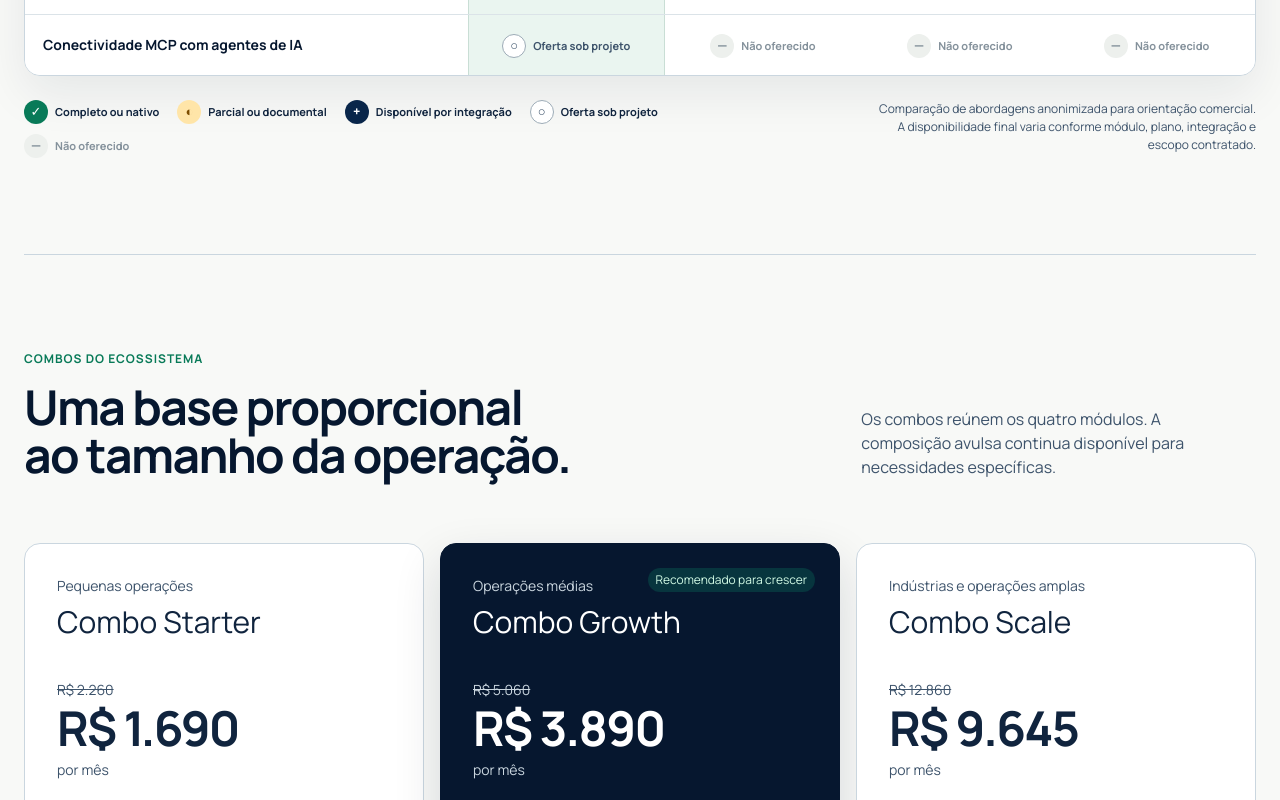
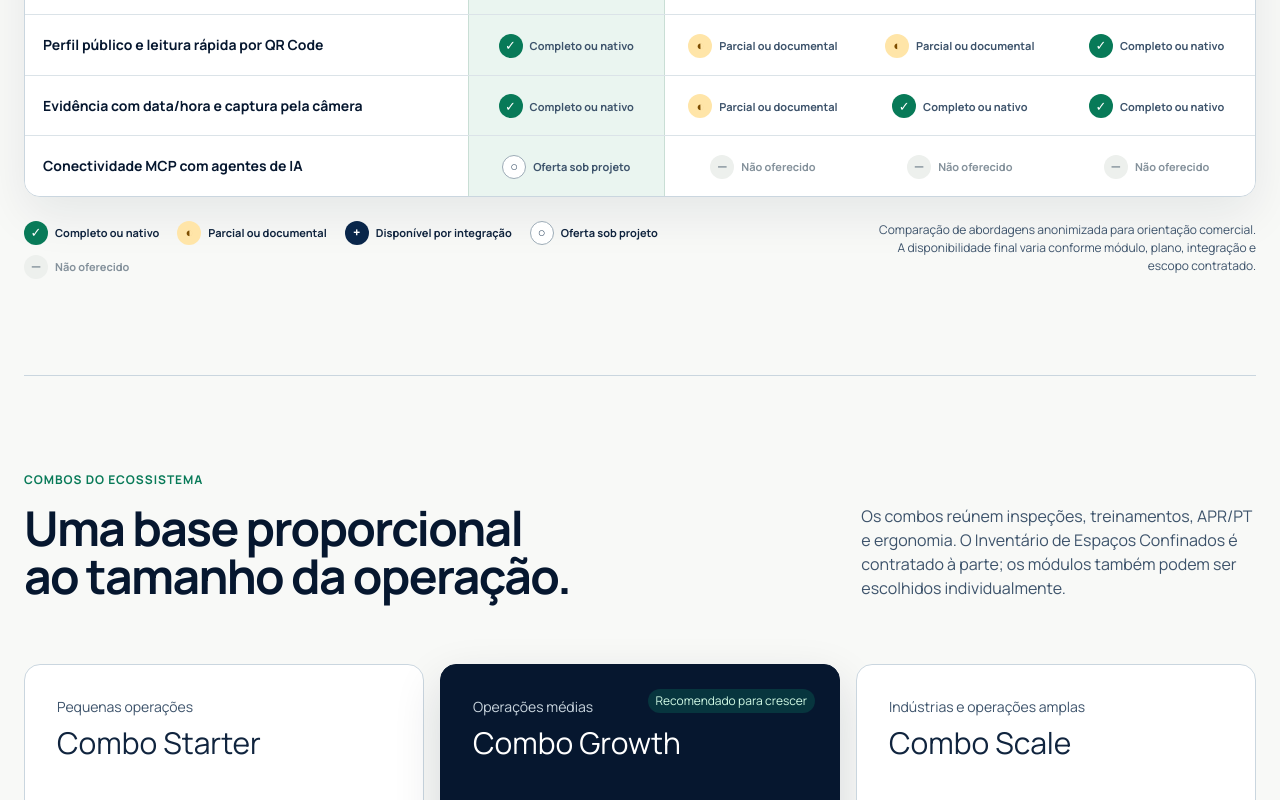
Before and after one commit to NexaSST/frontend, a React (Vite) app: page / in a window 1280 px wide. Shown: the part 6037-6837 px from the top of the page. Built offline with nearby package versions, Linux system fonts and the light colour scheme.

Commit message:
Show confined spaces inventory in landing outcomes

```diff
--- a/src/pages/LandingPageV0.tsx
+++ b/src/pages/LandingPageV0.tsx
@@ -37,6 +37,7 @@ const outcomes = [
   ['Treinamentos', 'Matrizes, validade e evidências visíveis antes que a capacitação vire uma lacuna.'],
   ['APR e Permissão de Trabalho', 'Risco analisado e autorização ligados à tarefa que realmente será executada.'],
   ['Ergonomia', 'AEP, AET e ações organizadas para acompanhar o que precisa mudar.'],
+  ['Inventário de espaços confinados', 'Cadastros, planos de resgate e responsáveis técnicos organizados por espaço, com identificação por QR Code.'],
 ] as const;
 
 type ComparisonState = 'native' | 'partial' | 'none' | 'integration' | 'project';
@@ -355,7 +356,7 @@ export function LandingPageV0() {
               <span className="landing-v0__eyebrow">Combos do ecossistema</span>
               <h2 id="pricing-title">Uma base proporcional ao tamanho da operação.</h2>
             </div>
-            <p>Os combos reúnem os quatro módulos. A composição avulsa continua disponível para necessidades específicas.</p>
+            <p>Os combos reúnem inspeções, treinamentos, APR/PT e ergonomia. O Inventário de Espaços Confinados é contratado à parte; os módulos também podem ser escolhidos individualmente.</p>
           </header>
           <div className="landing-v0__pricing-grid">
             {combos.map((combo) => (
```
